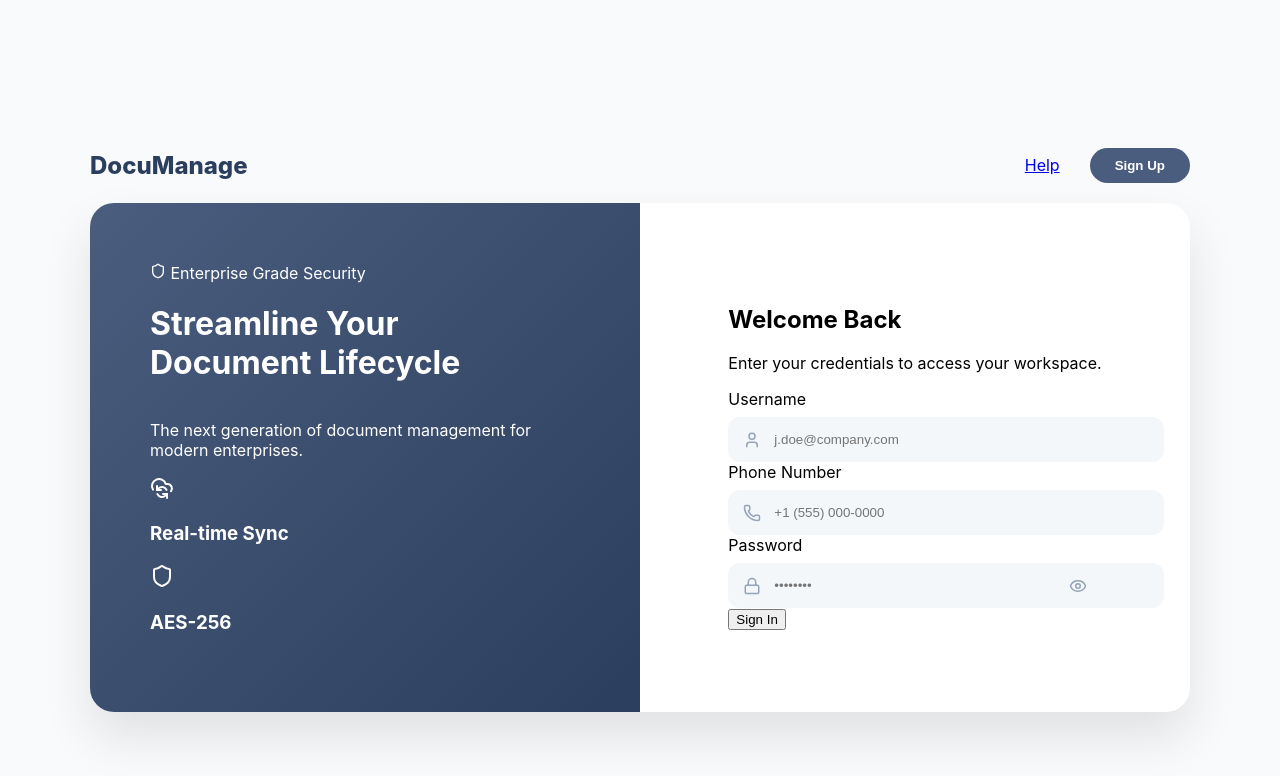
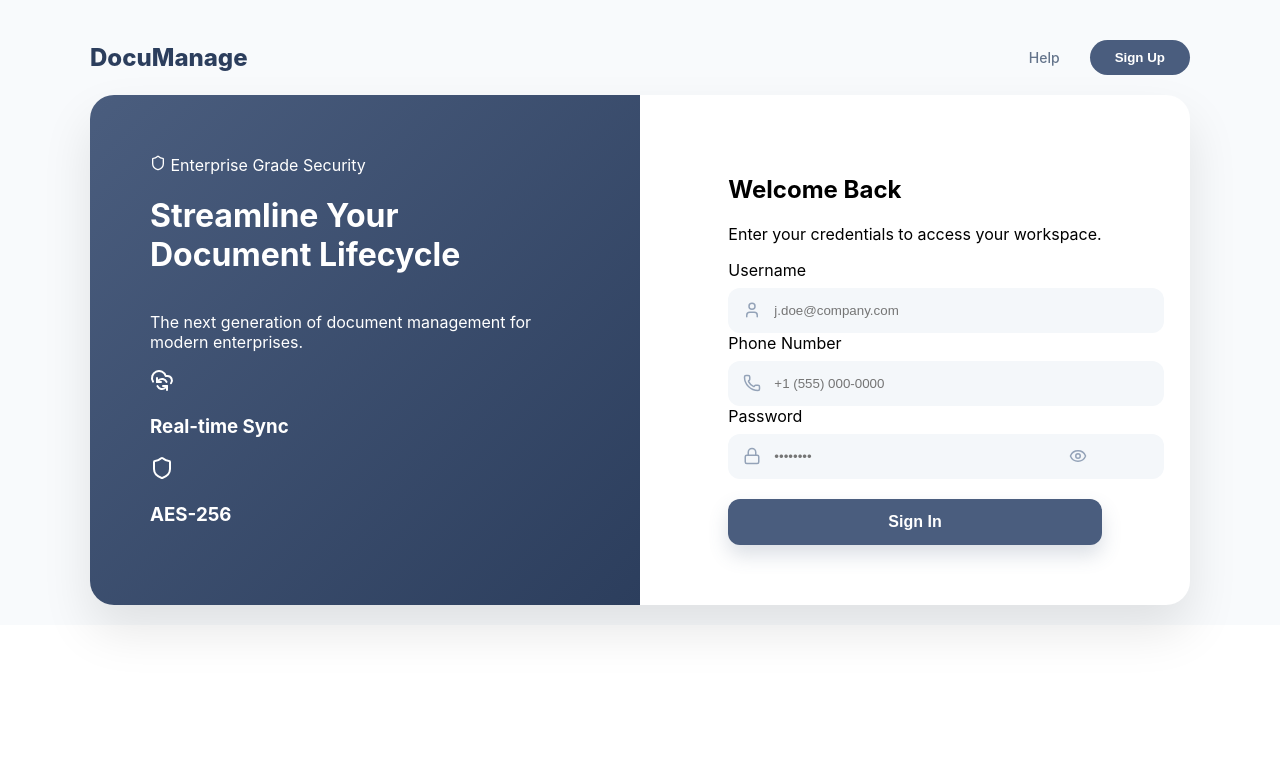
Before and after one commit to linhhoai1603/DACN, a React (Create React App) app in the folder FE/my-react-app/: page / in a window 1280 px wide. Shown: the top 776 px of the page. Built offline with nearby package versions, Linux system fonts and the light colour scheme.

Commit message:
fix css UI login

```diff
--- a/FE/my-react-app/src/page/Loginpage.css
+++ b/FE/my-react-app/src/page/Loginpage.css
@@ -4,7 +4,7 @@
     flex-direction: column;
     align-items: center;
     justify-content: center;
-    min-height: 100vh;
+    /*min-height: 100vh;*/
     background-color: #f8fafc;
     padding: 20px;
 }
@@ -29,6 +29,19 @@
     display: flex;
     align-items: center;
     gap: 30px;
+}
+
+.help-link {
+    text-decoration: none;
+    color: #64748b;
+    font-size: 14px;
+    font-weight: 500;
+    transition: 0.3s;
+    line-height: 1; /* Đảm bảo không có khoảng cách thừa bên dưới chữ */
+}
+
+.help-link:hover {
+    color: #2C3E5D;
 }
 
 .btn-signup-header {
@@ -110,3 +123,33 @@
     border-color: #4A5D7E;
     background: #fff;
 }
+/* Nút Sign In chính */
+.btn-submit {
+    width: 100%;
+    padding: 14px;
+    background-color: #4A5D7E; /* Màu xanh Navy đồng bộ với bên trái */
+    color: #ffffff;
+    border: none;
+    border-radius: 12px;
+    font-size: 16px;
+    font-weight: 600;
+    cursor: pointer;
+    margin-top: 20px;
+
+    /* Hiệu ứng đổ bóng để nút trông nổi khối */
+    box-shadow: 0 10px 20px rgba(74, 93, 126, 0.2);
+
+    /* Hiệu ứng mượt mà khi hover */
+    transition: all 0.3s ease;
+    display: block; /* Đảm bảo nút chiếm hết chiều ngang form */
+}
+
+.btn-submit:hover {
+    background-color: #3b4b66; /* Đậm hơn một chút */
+    transform: translateY(-2px); /* Nhích nhẹ lên tạo cảm giác nhấn được */
+    box-shadow: 0 12px 24px rgba(74, 93, 126, 0.3);
+}
+
+.btn-submit:active {
+    transform: translateY(0); /* Nhấn xuống khi click chuột */
+}
```
